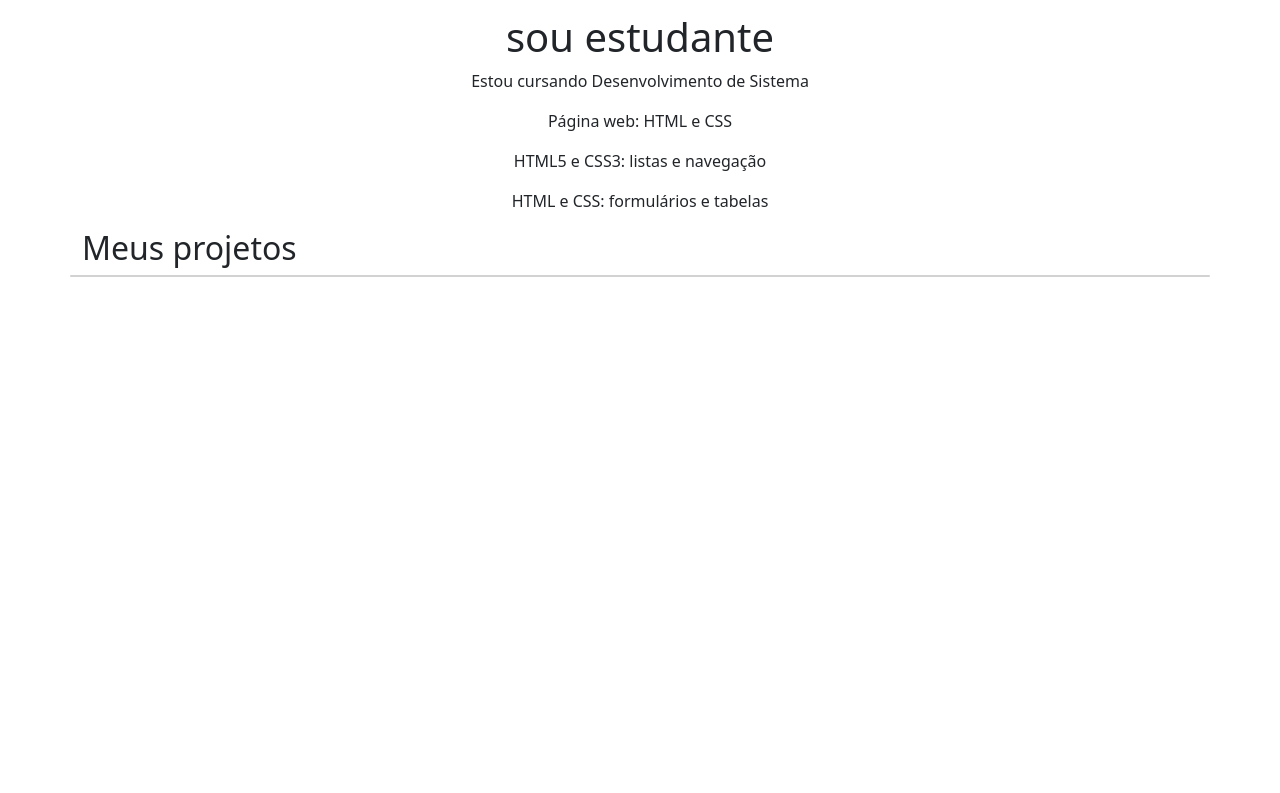
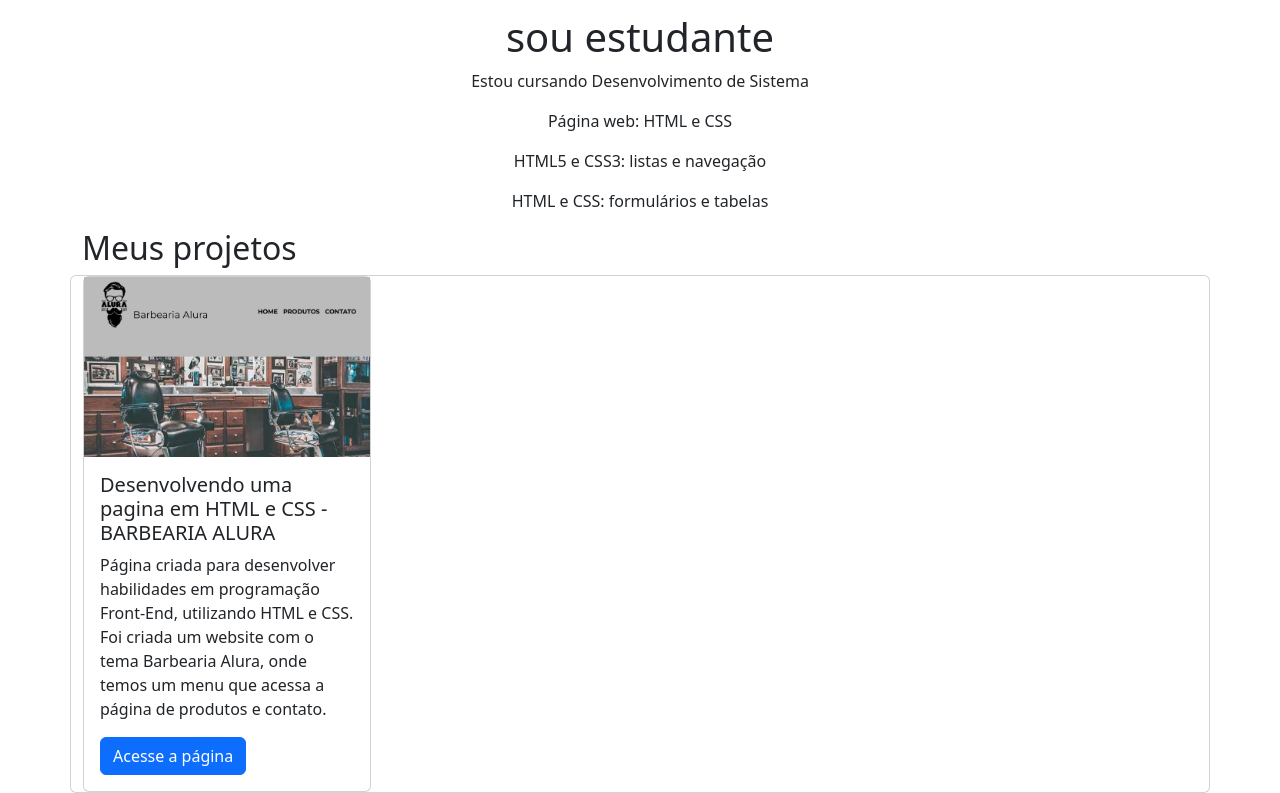
Before and after one commit to ANA-BEATRIZ-ALVES23/Portfolio, a plain HTML site: page index.html in a window 1280 px wide. Shown: the part 581-1374 px from the top of the page. Before the commit the page ends 858 px from the top, so only its background shows below. Drawn offline with nearby package versions, Linux system fonts and the light colour scheme.

Commit message:
inserindo card barbearia alura

```diff
--- a/index.html
+++ b/index.html
@@ -1,5 +1,6 @@
 <!DOCTYPE html>
 <html lang="pt-br">
+
  <head>
     <meta charset="UTF-8">
     <meta name="viewport" content="width=device-width, initial-scale=1.0">
@@ -8,8 +9,9 @@
     <title>Portfólio</title>
  </head>
 <body>
+
     <header class="container text-center">
-        <img src="img/Ana.webp" alt="avatar da Ana" srcset="">
+         <img src="img/Ana.webp" alt="avatar da Ana" srcset="">
         <p>Eu sou Ana</p>
        <h1>sou estudante</h1>
        <p> Estou cursando Desenvolvimento de Sistema</p>
@@ -22,11 +24,22 @@
     <section class="container">
         <h2>Meus projetos</h2>
         <div class="row">
-            <div class="card">
+        <div class="card">
+        <div class="col-md-4">
+        <div class="card" style="width: 18rem;">
+         <img src="img/BarbeariaAlura.png" alt="Foto da página inicial da Barbearia Alura">
+        <div class="card-body">
+                        <h5 class="card-title">Desenvolvendo uma pagina em HTML e CSS - BARBEARIA ALURA</h5>
+                        <p class="card-text">
+                            Página criada para desenvolver habilidades em programação Front-End, utilizando HTML e CSS. Foi criada um website com o tema Barbearia Alura, onde temos um menu que acessa a página de produtos e contato.
+                        </p>
+                        <a href="https://github.dev/ANA-BEATRIZ-ALVES23/barbearia-alura" class="btn btn-primary">Acesse a página</a>
+        </div>
+        </div>
+        </div>
+        </div>
+  </main>
 
-            </div>
-        </div>
-    </section>
     <script src="https://cdn.jsdelivr.net/npm/bootstrap@5.3.3/dist/js/bootstrap.bundle.min.js"         integrity="sha384-YvpcrYf0tY3lHB60NNkmXc5s9fDVZLESaAA55NDzOxhy9GkcIdslK1eN7N6jIeHz" crossorigin="anonymous"></script>
 
 </body>
```
Also changed, not shown: img/BarbeariaAlura.png (added).
